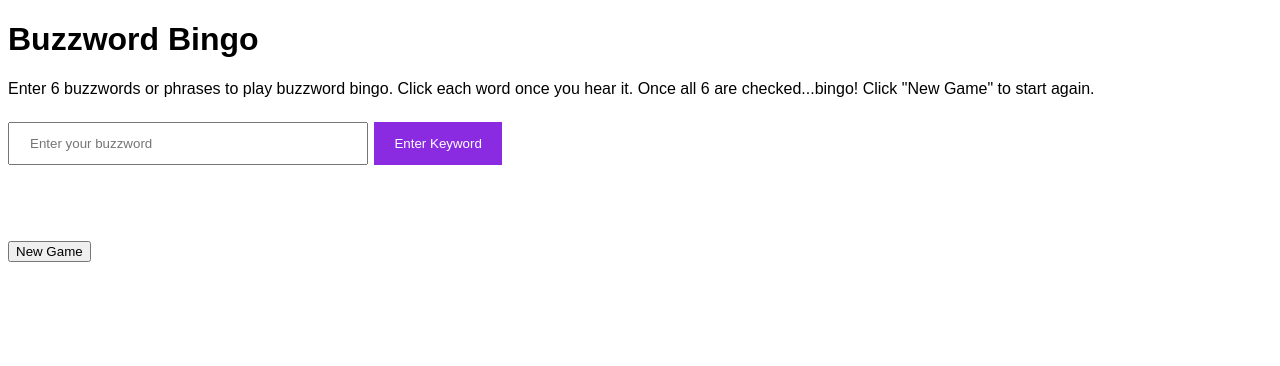
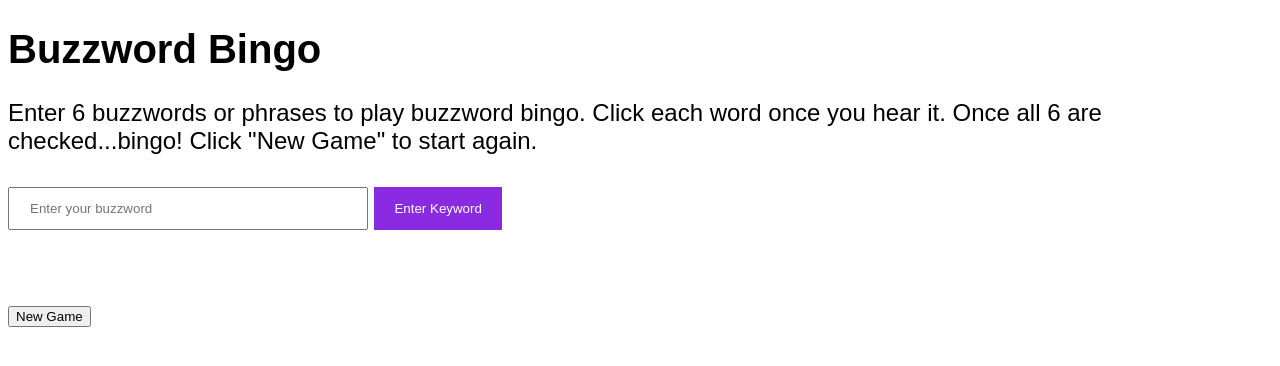
Before and after one commit to chrisrusselldigital/buzzwordbingo, a PHP site: page / in a window 1280 px wide. Shown: the top 366 px of the page. Run offline with PHP 8.4, Linux system fonts and the light colour scheme.

Commit message:
update fonts

```diff
--- a/buzzword.js
+++ b/buzzword.js
@@ -29,7 +29,6 @@ function strikeWordThrough() {
   }
 }
 
-
 function clickCounter() {
   for (var i = 0; i < list.length; i++) {
     if (list[i].style.textDecoration === "line-through" && !checks.includes(list[i].innerHTML)) {
@@ -38,7 +37,7 @@ function clickCounter() {
     }
   }
   if (checks.length === 6) {
-    alert("bingo");
+    alert("Buzzword bingo!");
   }
 }
 
--- a/buzzwords.css
+++ b/buzzwords.css
@@ -1,9 +1,11 @@
 h1 {
   font-family: Arial, Helvetica, sans-serif;
+  font-size: 2.5em;
 }
 
 p {
   font-family: Arial, Helvetica, sans-serif;
+  font-size: 1.5em;
 }
 
 ul {
```
